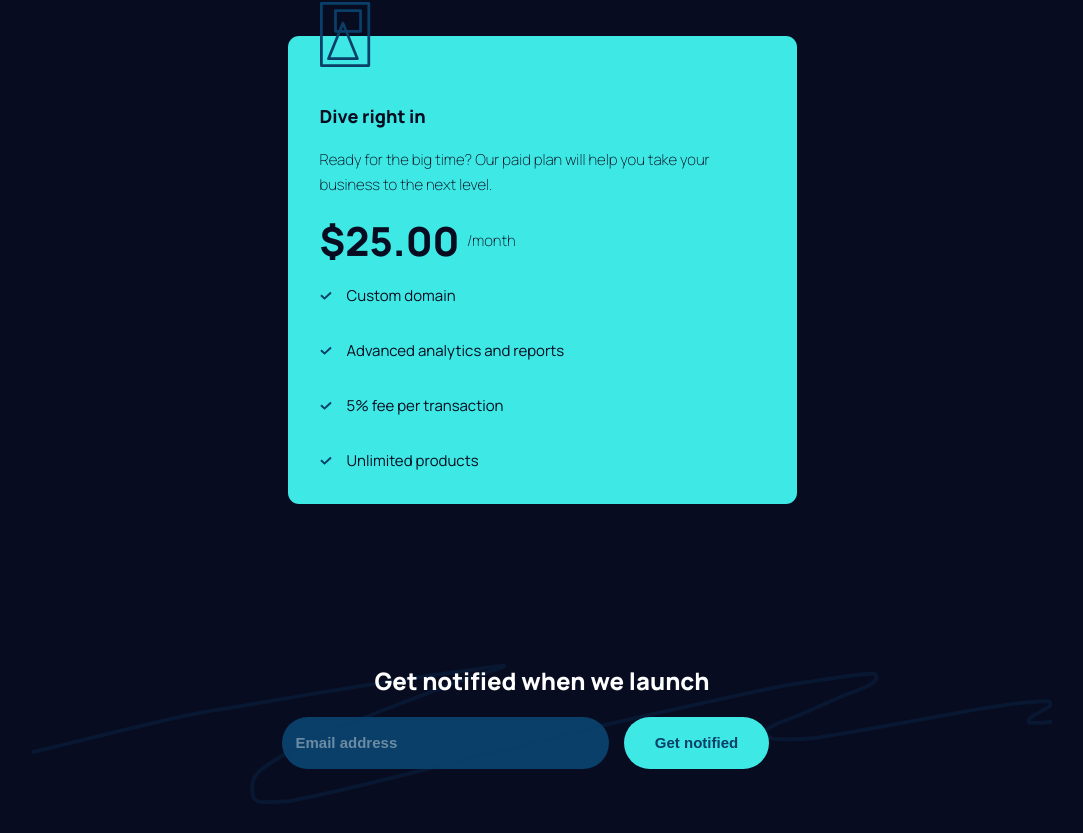
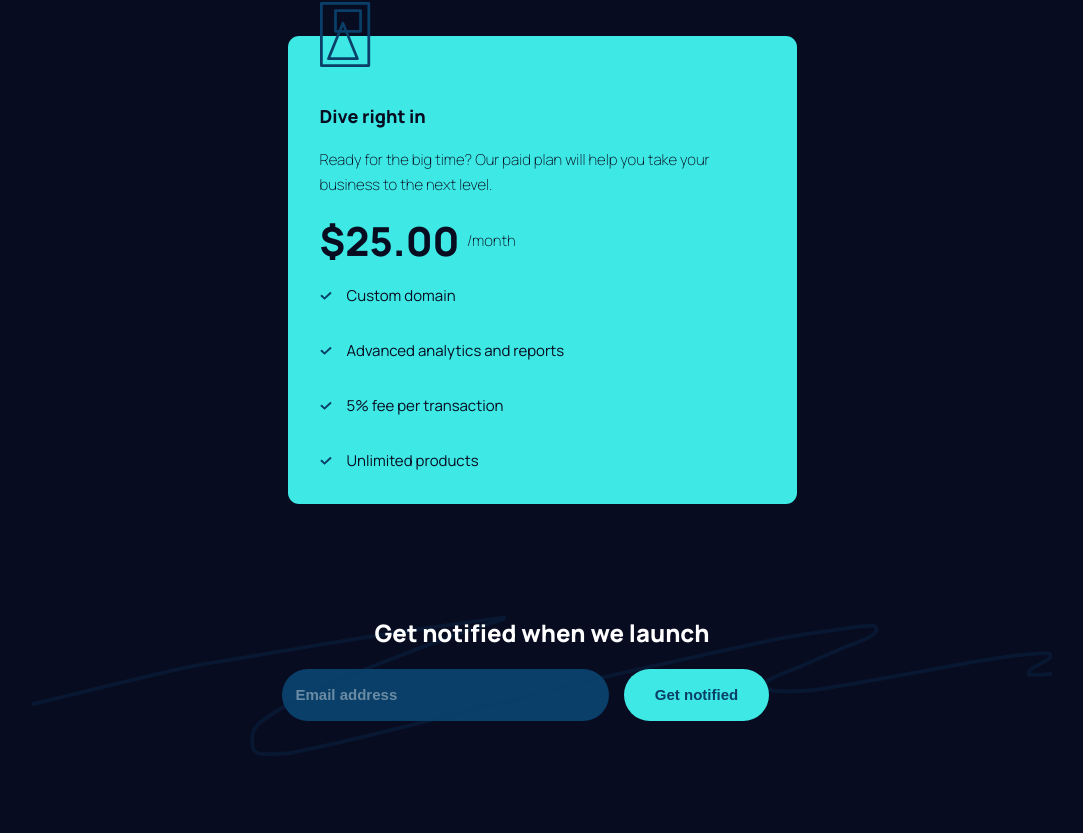
Before and after one commit to salymk/react-maker-pre-launch-landing-page, a React (Create React App) app: page / in a window 1280 px wide. Shown: the part 2154-2987 px from the top of the page, without its empty margins (98-1181 px from the left). Built offline with nearby package versions, Linux system fonts and the light colour scheme.

Commit message:
style(price): decrease price margin bottom and increase cta margin bottom

```diff
--- a/src/App.scss
+++ b/src/App.scss
@@ -153,7 +153,7 @@ h3 {
 
 .pricing {
     padding: 0 24px;
-    margin-bottom: 7em;
+    margin-bottom: 4em;
 
 
     .pricing-header {
@@ -303,7 +303,7 @@ h3 {
 
 .cta {
     text-align: center;
-    margin-bottom: 4em;
+    margin-bottom: 7em;
 
     .bg-footer-squiggle {
         position: absolute;
```
